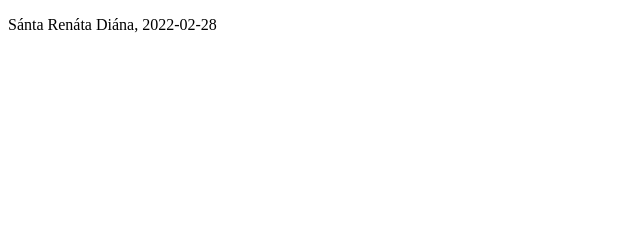
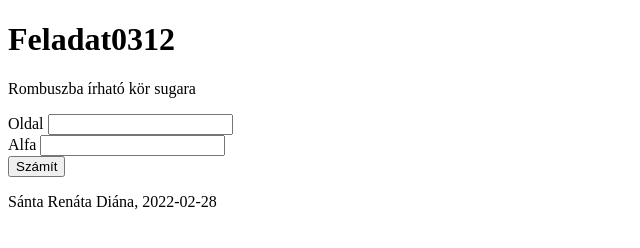
Before and after one commit to SantaRenata/tombsug, a plain HTML site: page index.html in a window 1280 px wide. Shown: the whole page, without its empty margins (0-640 px from the left). Drawn offline with Linux system fonts and the light colour scheme.

Commit message:
Html megcsinalva

```diff
--- a/index.html
+++ b/index.html
@@ -17,7 +17,20 @@
     <link rel="stylesheet" href="style.css">
 </head>
 <body>
+    <h1>Feladat0312</h1>
+    <p>Rombuszba írható kör sugara</p>
 
+    <label for="oldal">Oldal</label>
+    <input type="text" id="oldal">
+
+    <br>
+
+    <label for="alfa">Alfa</label>
+    <input type="text" id="alfa">
+
+    <br>
+
+    <button id="szamitGomb">Számít</button>
 
     <p>Sánta Renáta Diána, 2022-02-28</p>
     <script src="app.js"></script>
```
Also changed, not shown: app.js (line endings or trailing spaces).
